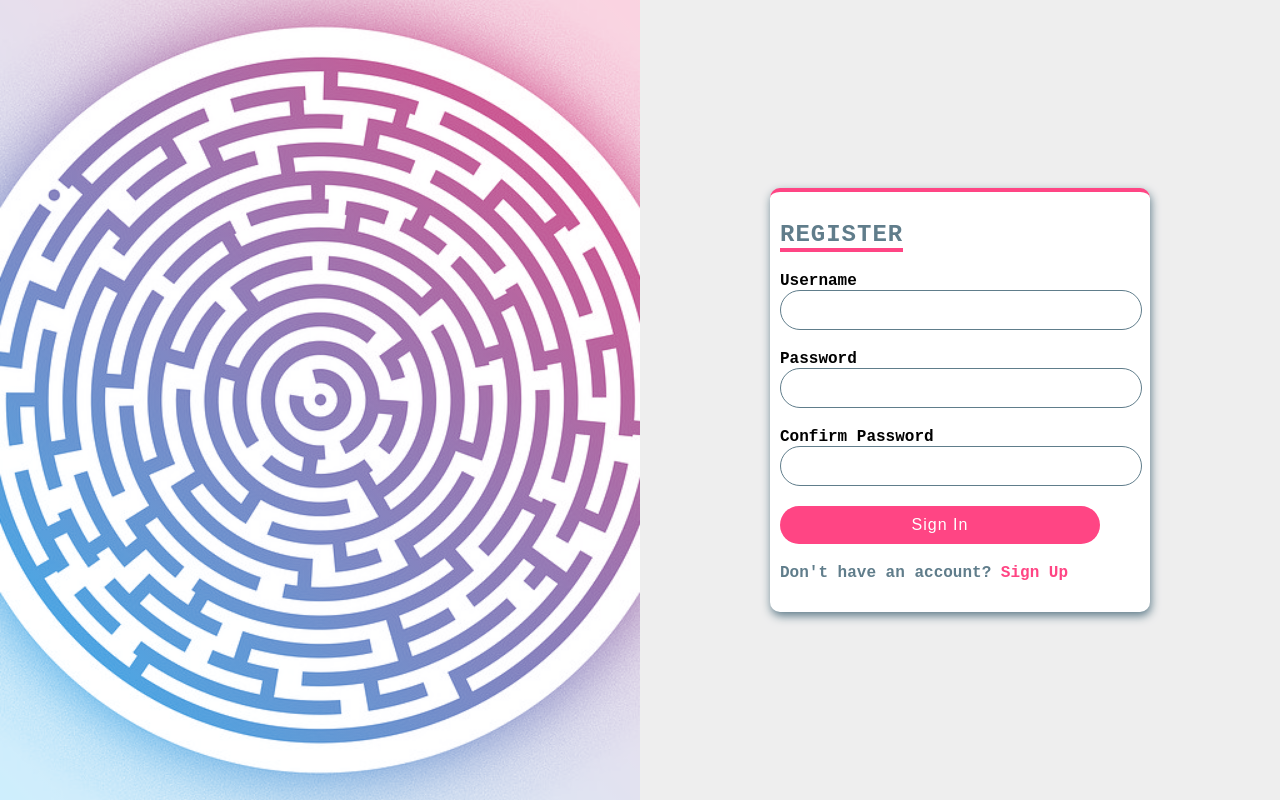
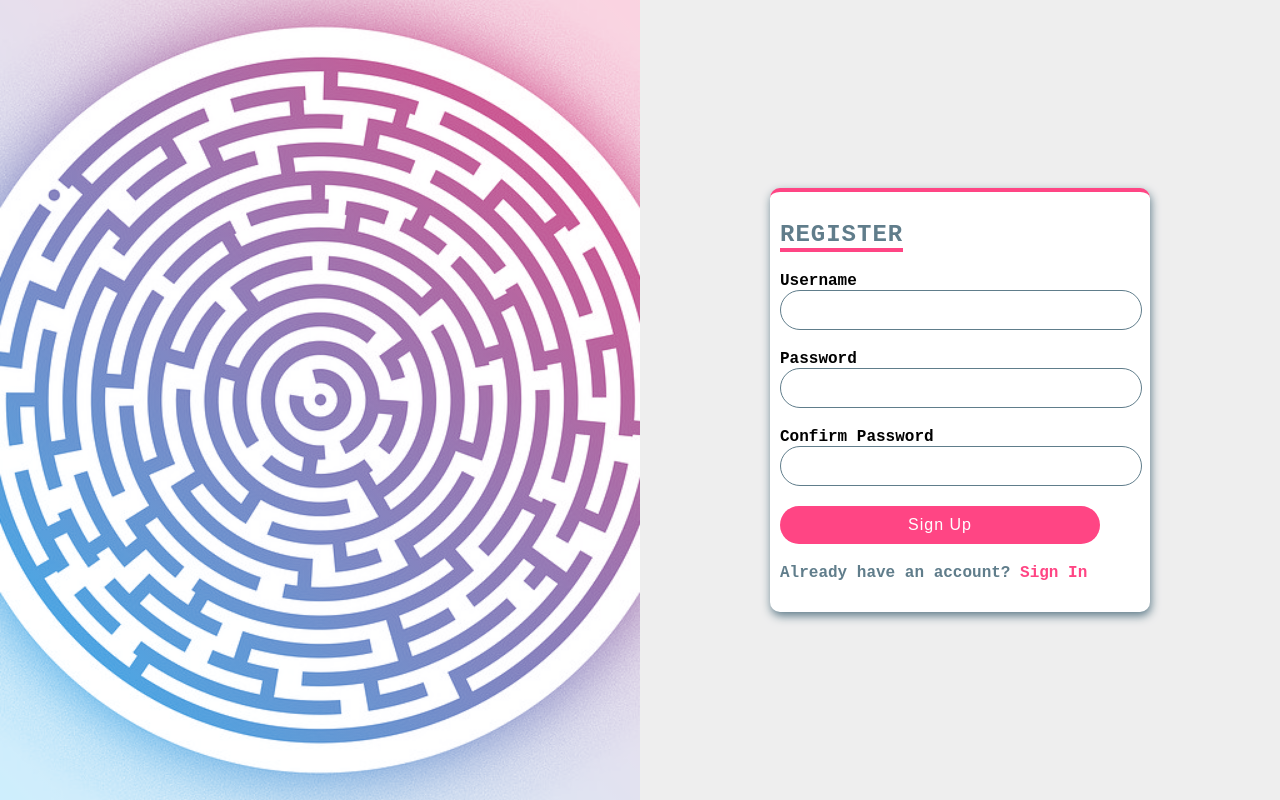
Before and after one commit to PeaceTem/student, a Django app: page /quiz/register/ in a window 1280 px wide. Run offline with Django 3.2, Linux system fonts and the light colour scheme.

Commit message:
fixing reverrse links

```diff
--- a/quiz/templates/quiz/register.html
+++ b/quiz/templates/quiz/register.html
@@ -29,11 +29,11 @@
                         <input type="password" name="password2" id="id_password2">
                     </div>
                     <div class="inputBx">
-                        <input type="submit" value="Sign In">
+                        <input type="submit" value="Sign Up">
                     </div>
                     <div class="inputBx">
                         <p>
-                            Don't have an account? <a href="{% url 'quiz:login' %} ">Sign Up</a>
+                            Already have an account? <a href="{% url 'quiz:login' %} ">Sign In</a>
                         </p>
                     </div>
                 </form>
```
